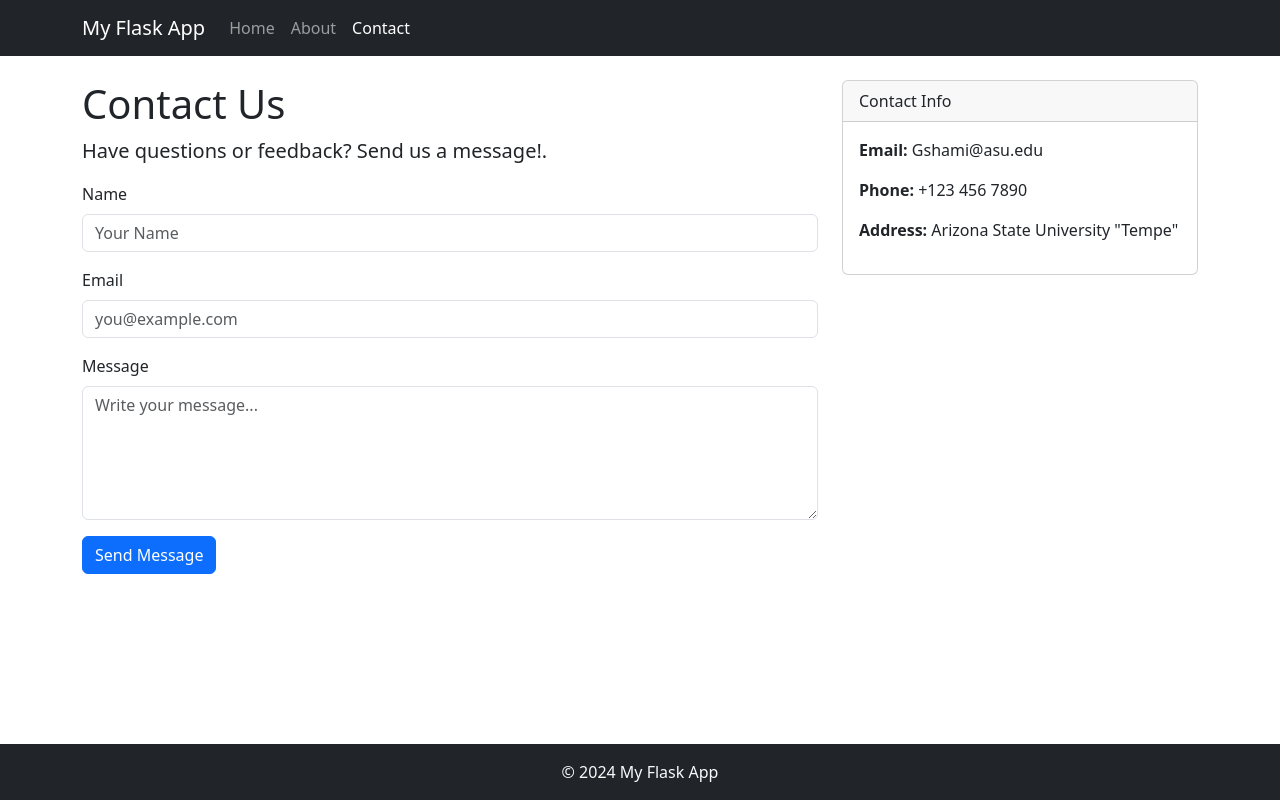
After one commit to Gshami-7/Flask-Templates-Exercise, a Flask app: page /contact in a window 1280 px wide. The commit adds this page. Run offline with Flask 3, Linux system fonts and the light colour scheme; some libraries are stand-ins or nearby versions.

Commit message:
Third Commit
Add contact page with form
Add style.css
Add script.js
updated base.html
updated app.py

```diff
--- a/app.py
+++ b/app.py
@@ -12,5 +12,9 @@ def home():
 def about():
     return render_template("about.html")
 
+@app.route("/contact")
+def contact():
+    return render_template("contact.html")
+
 if __name__ == "__main__":
     app.run(debug=True)
--- /dev/null
+++ b/static/css/style.css
@@ -0,0 +1,15 @@
+/* Custom styles */
+body {
+  min-height: 100vh;
+  display: flex;
+  flex-direction: column;
+}
+.container { flex: 1; }
+footer { margin-top: auto; }
+
+/* Cards */
+.card { transition: transform 0.2s; }
+.card:hover {
+  transform: translateY(-5px);
+  box-shadow: 0 4px 8px rgba(0,0,0,0.1);
+}
--- /dev/null
+++ b/static/js/script.js
@@ -0,0 +1,10 @@
+// Example of custom JavaScript
+document.addEventListener('DOMContentLoaded', function() {
+  const currentLocation = window.location.pathname;
+  const navLinks = document.querySelectorAll('.nav-link');
+  navLinks.forEach(link => {
+    if (link.getAttribute('href') === currentLocation) {
+      link.classList.add('active');
+    }
+  });
+});
--- a/templates/base.html
+++ b/templates/base.html
@@ -18,7 +18,7 @@
         <ul class="navbar-nav">
           <li class="nav-item"><a class="nav-link" href="{{ url_for('home') }}">Home</a></li>
           <li class="nav-item"><a class="nav-link" href="{{ url_for('about') }}">About</a></li>
-        </ul>
+          <li class="nav-item"><a class="nav-link" href="{{ url_for('contact') }}">Contact</a></li>
       </div>
     </div>
   </nav>
--- /dev/null
+++ b/templates/contact.html
@@ -0,0 +1,37 @@
+{% extends "base.html" %}
+{% block title %}Contact{% endblock %}
+{% block content %}
+<div class="row">
+  <div class="col-lg-8">
+    <h1>Contact Us</h1>
+    <p class="lead">Have questions or feedback? Send us a message!.</p>
+
+    <form method="POST" action="{{ url_for('contact') }}">
+      <div class="mb-3">
+        <label for="name" class="form-label">Name</label>
+        <input type="text" class="form-control" id="name" name="name" placeholder="Your Name" required>
+      </div>
+      <div class="mb-3">
+        <label for="email" class="form-label">Email</label>
+        <input type="email" class="form-control" id="email" name="email" placeholder="you@example.com" required>
+      </div>
+      <div class="mb-3">
+        <label for="message" class="form-label">Message</label>
+        <textarea class="form-control" id="message" name="message" rows="5" placeholder="Write your message..." required></textarea>
+      </div>
+      <button type="submit" class="btn btn-primary">Send Message</button>
+    </form>
+  </div>
+
+  <div class="col-lg-4">
+    <div class="card mt-4 mt-lg-0">
+      <div class="card-header">Contact Info</div>
+      <div class="card-body">
+        <p><strong>Email:</strong> Gshami@asu.edu</p>
+        <p><strong>Phone:</strong> +123 456 7890</p>
+        <p><strong>Address:</strong> Arizona State University "Tempe"</p>
+      </div>
+    </div>
+  </div>
+</div>
+{% endblock %}
```
